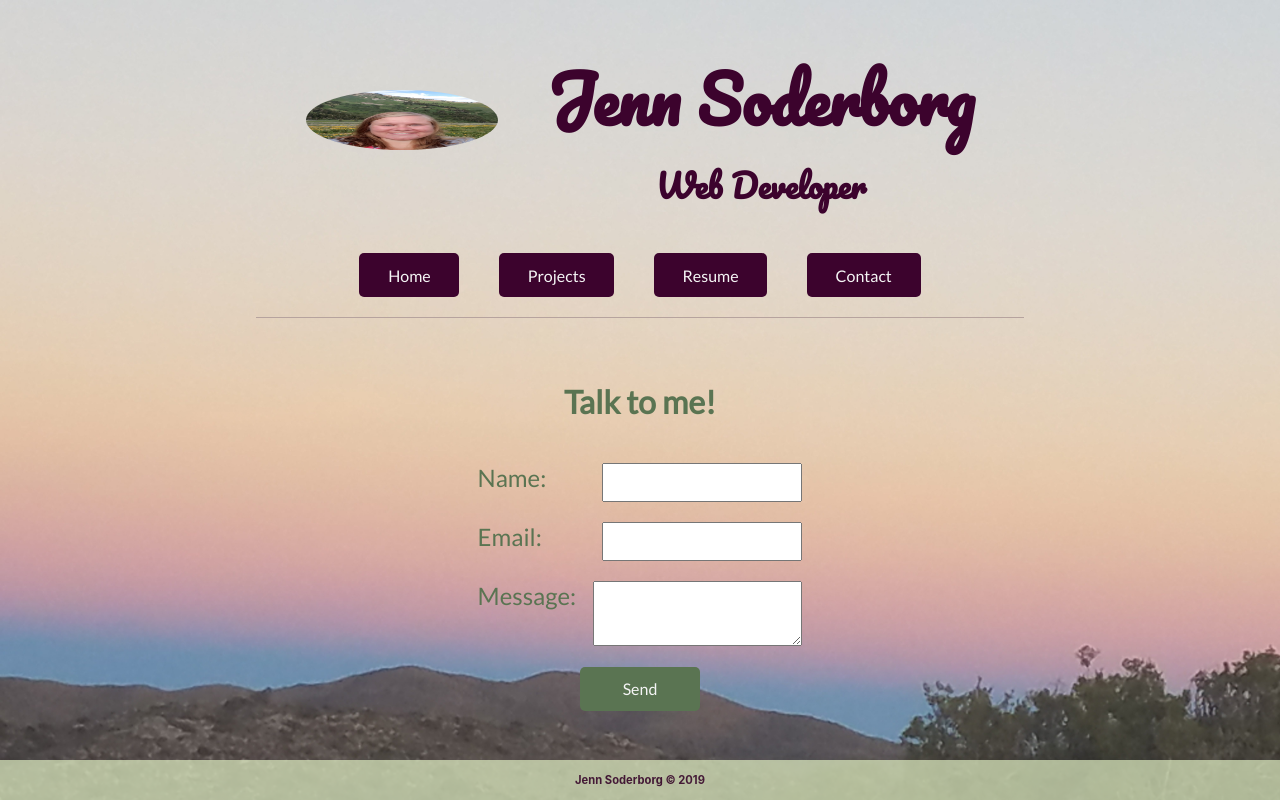
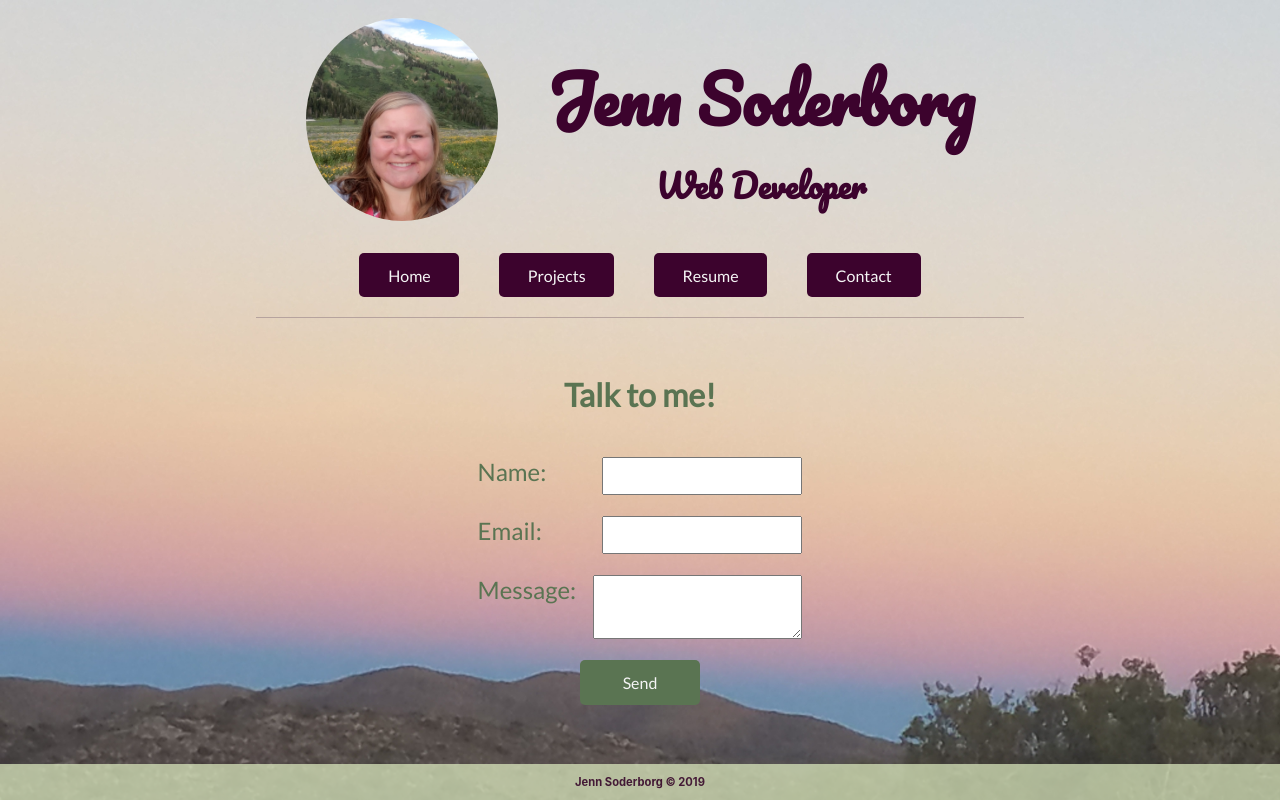
Before and after one commit to jsoderborg7/Portfolio2019, a React (Create React App) app in the folder portfolio/: page /contact in a window 1280 px wide. Built offline with nearby package versions, Linux system fonts and the light colour scheme.

Commit message:
additional styling

```diff
--- /dev/null
+++ b/package.json
@@ -0,0 +1,3 @@
+{
+  "dependencies": {}
+}
--- a/portfolio/src/App.js
+++ b/portfolio/src/App.js
@@ -8,19 +8,23 @@ import Resume from './components/Resume';
 import Contact from './components/Contact';
 import Footer from './components/Footer';
 
-import './SASS/app.scss';
+// import './SASS/app.scss';
 
 function App() {
   return (
     <div className="App">
-      <Header />
+      <div className="header">
+        <Header />
+      </div>
       <div className='routes'>
         <Route exact path='/' component={Home} />
         <Route path='/projects' component={Projects} />
         <Route path='/resume' component={Resume} />
         <Route path='/contact' component={Contact} />
       </div>
-      <Footer className="footer" />
+      <div className="footer">
+        <Footer />
+      </div>
     </div>
   );
 }
--- a/portfolio/src/SASS/app.scss
+++ b/portfolio/src/SASS/app.scss
@@ -5,11 +5,13 @@
   position: relative;
   display: flex;
   flex-direction: column;
-  justify-content: center;
 
   .footer{
-    position: absolute;
+    position: fixed;
     bottom: 0;
+    width: 100%;
+    justify-self: flex-end;
+    // border: 2px solid green;
   }
 
 }
--- a/portfolio/src/SASS/footer.scss
+++ b/portfolio/src/SASS/footer.scss
@@ -1,7 +1,9 @@
 @import './palette.scss';
 
 .footer-container{
-  height: 5vh;
+  position: fixed;
+  bottom: 0;
+  width: 100%;
   display: flex;
   justify-content: center;
   align-items: center;
--- a/portfolio/src/SASS/header.scss
+++ b/portfolio/src/SASS/header.scss
@@ -5,6 +5,7 @@
   box-sizing: border-box;
   margin: auto;
   margin-top: -1%;
+  margin-bottom: 2%;
   color: $color4;
   display: flex;
   flex-direction: column;
```
Also changed, not shown: 1 other file (tests, documents, lock files or other folders).
